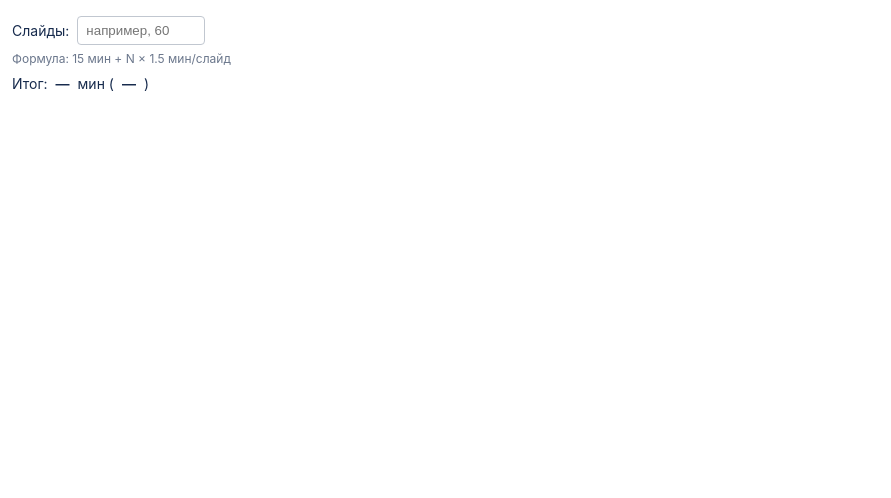
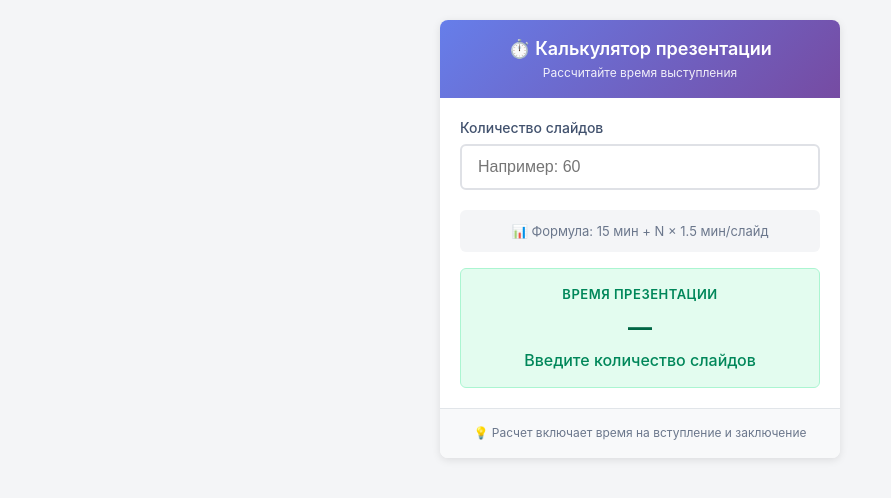
Before and after one commit to sevastyaniordanov-cmd/calc1, a plain HTML site: page index.html in a window 1280 px wide. Shown: the whole page, without its empty margins (0-891 px from the left). Drawn offline with Linux system fonts and the light colour scheme.

Commit message:
Update index.html

```diff
--- a/index.html
+++ b/index.html
@@ -7,46 +7,170 @@
     <style>
         body {
             margin: 0;
+            padding: 20px;
             font: 14px/1.4 -apple-system, BlinkMacSystemFont, "Segoe UI", Roboto, Arial, sans-serif;
+            background: #f4f5f7;
             color: #172b4d;
         }
 
-        .calc {
-            padding: 10px 12px;
+        .widget {
+            max-width: 400px;
+            margin: 0 auto;
+            background: white;
+            border-radius: 8px;
+            box-shadow: 0 2px 8px rgba(0,0,0,0.1);
+            overflow: hidden;
         }
 
-        .row {
-            display: flex;
-            align-items: center;
-            gap: 8px;
-            margin: 6px 0;
+        .widget-header {
+            background: linear-gradient(135deg, #667eea 0%, #764ba2 100%);
+            color: white;
+            padding: 16px 20px;
+            text-align: center;
         }
 
-        .row input {
-            width: 110px;
-            padding: 6px 8px;
-            border: 1px solid #c1c7d0;
-            border-radius: 4px;
-        }
-
-        .result {
+        .widget-title {
+            margin: 0;
+            font-size: 18px;
             font-weight: 600;
         }
 
-        .muted {
+        .widget-subtitle {
+            margin: 4px 0 0 0;
+            font-size: 12px;
+            opacity: 0.9;
+        }
+
+        .calc {
+            padding: 20px;
+        }
+
+        .input-group {
+            margin-bottom: 20px;
+        }
+
+        .input-label {
+            display: block;
+            margin-bottom: 6px;
+            font-weight: 500;
+            color: #42526e;
+        }
+
+        .input-field {
+            width: 100%;
+            padding: 12px 16px;
+            border: 2px solid #dfe1e6;
+            border-radius: 6px;
+            font-size: 16px;
+            transition: border-color 0.2s;
+            box-sizing: border-box;
+        }
+
+        .input-field:focus {
+            outline: none;
+            border-color: #667eea;
+            box-shadow: 0 0 0 3px rgba(102, 126, 234, 0.1);
+        }
+
+        .formula {
+            background: #f4f5f7;
+            padding: 12px 16px;
+            border-radius: 6px;
+            margin: 16px 0;
+            font-size: 13px;
             color: #6b778c;
+            text-align: center;
+        }
+
+        .result-section {
+            background: #e3fcef;
+            border: 1px solid #abf5d1;
+            border-radius: 6px;
+            padding: 16px;
+            text-align: center;
+        }
+
+        .result-label {
+            font-size: 13px;
+            color: #00875a;
+            margin-bottom: 8px;
+            text-transform: uppercase;
+            font-weight: 600;
+            letter-spacing: 0.5px;
+        }
+
+        .result-value {
+            font-size: 24px;
+            font-weight: 700;
+            color: #006644;
+            margin-bottom: 4px;
+        }
+
+        .result-time {
+            font-size: 16px;
+            color: #00875a;
+            font-weight: 500;
+        }
+
+        .widget-footer {
+            padding: 16px 20px;
+            background: #f8f9fa;
+            border-top: 1px solid #e1e5e9;
+            text-align: center;
             font-size: 12px;
+            color: #6b778c;
+        }
+
+        @media (max-width: 480px) {
+            body {
+                padding: 10px;
+            }
+
+            .calc {
+                padding: 16px;
+            }
+
+            .widget-header {
+                padding: 12px 16px;
+            }
         }
     </style>
 </head>
 <body>
-    <div class="calc">
-        <div class="row">
-            <label for="slides">Слайды:</label>
-            <input id="slides" type="number" inputmode="numeric" min="0" step="1" placeholder="например, 60">
+    <div class="widget">
+        <div class="widget-header">
+            <h1 class="widget-title">⏱️ Калькулятор презентации</h1>
+            <p class="widget-subtitle">Рассчитайте время выступления</p>
         </div>
-        <div class="row muted">Формула: 15 мин + N × 1.5 мин/слайд</div>
-        <div class="row">Итог: <span id="minutes" class="result">—</span> мин (<span id="hms" class="result">—</span>)</div>
+
+        <div class="calc">
+            <div class="input-group">
+                <label class="input-label" for="slides">Количество слайдов</label>
+                <input
+                    id="slides"
+                    class="input-field"
+                    type="number"
+                    inputmode="numeric"
+                    min="0"
+                    step="1"
+                    placeholder="Например: 60"
+                >
+            </div>
+
+            <div class="formula">
+                📊 Формула: 15 мин + N × 1.5 мин/слайд
+            </div>
+
+            <div class="result-section">
+                <div class="result-label">Время презентации</div>
+                <div class="result-value" id="minutes">—</div>
+                <div class="result-time" id="hms">Введите количество слайдов</div>
+            </div>
+        </div>
+
+        <div class="widget-footer">
+            💡 Расчет включает время на вступление и заключение
+        </div>
     </div>
 
     <script>
@@ -63,20 +187,35 @@
 
                 if (!Number.isFinite(n) || n < 0) {
                     minutesEl.textContent = "—";
-                    hmsEl.textContent = "—";
+                    hmsEl.textContent = "Введите количество слайдов";
+                    return;
+                }
+
+                if (n === 0) {
+                    minutesEl.textContent = "—";
+                    hmsEl.textContent = "Минимум 1 слайд";
                     return;
                 }
 
                 const total = overhead + n * perSlide; // в минутах (дробные)
                 const m = Math.round(total);           // округление до минут
                 const h = Math.floor(m / 60);
-                const mm = String(m % 60).padStart(2, "0");
+                const mm = m % 60;
 
-                minutesEl.textContent = m;
-                hmsEl.textContent = h + " ч " + mm + " мин";
+                minutesEl.textContent = m + " мин";
+
+                if (h > 0) {
+                    hmsEl.textContent = h + " ч " + String(mm).padStart(2, "0") + " мин";
+                } else {
+                    hmsEl.textContent = mm + " минут";
+                }
             }
 
             input.addEventListener('input', update);
+            input.addEventListener('focus', function() {
+                this.select();
+            });
+
             update();
         })();
     </script>
```
